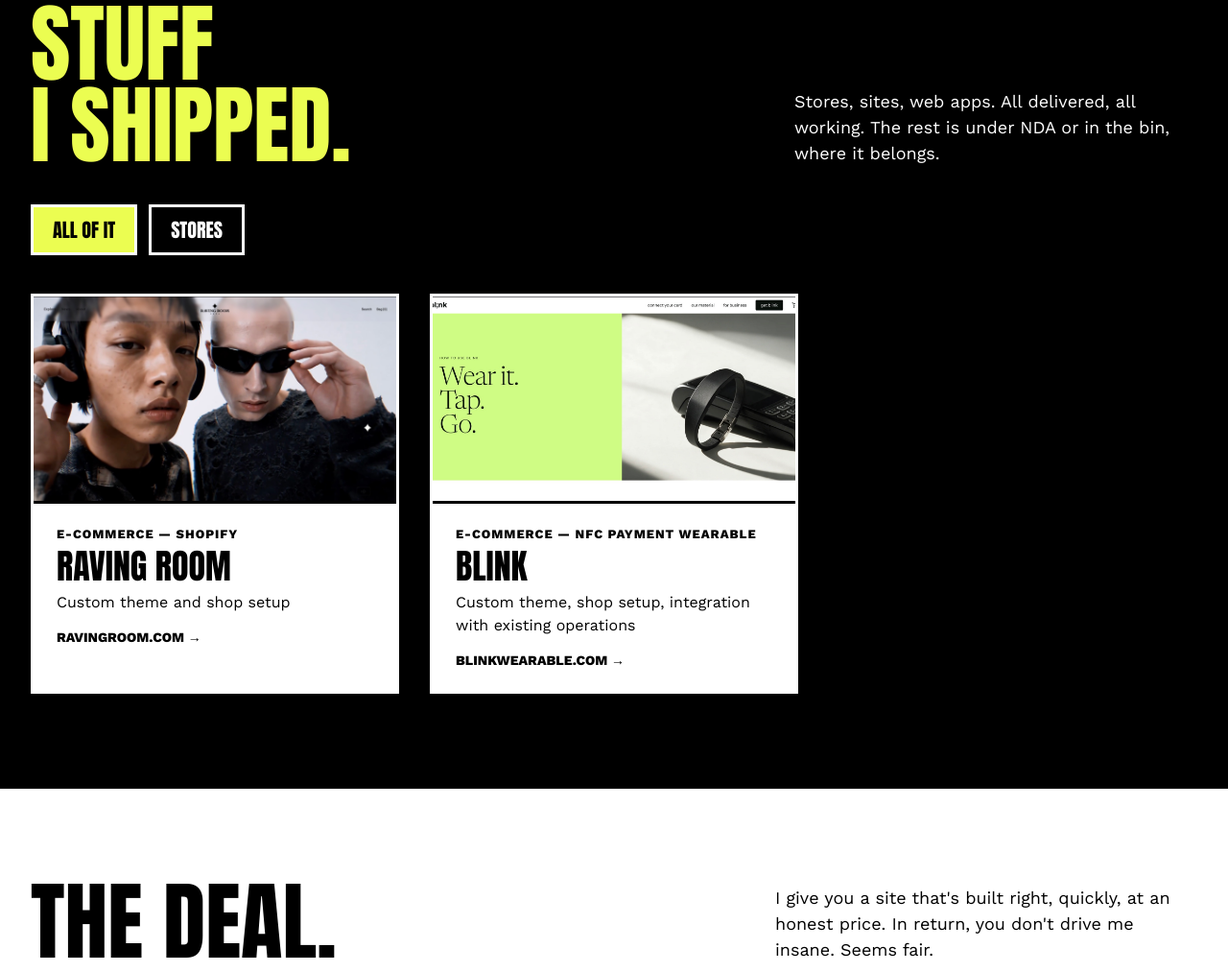
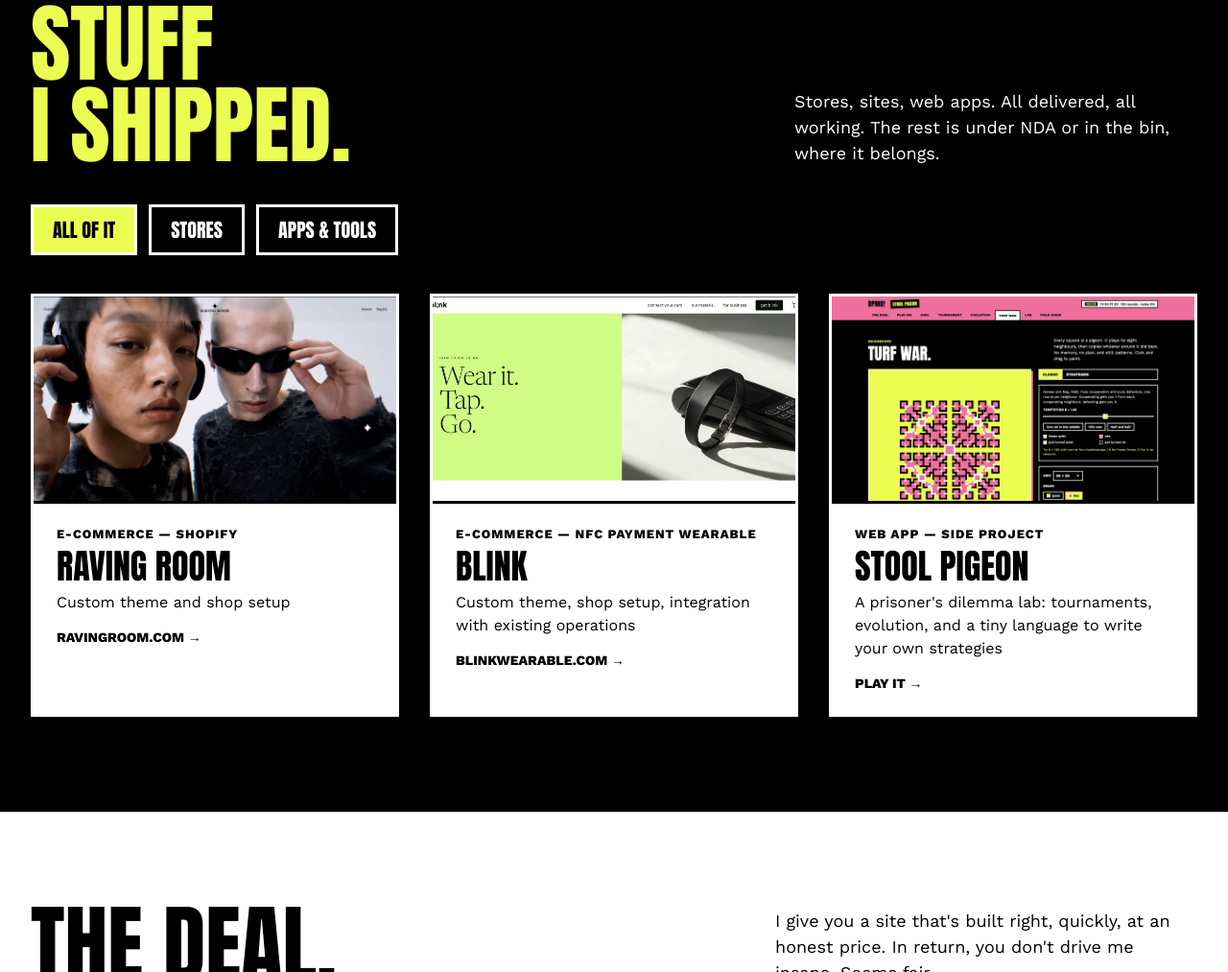
Before and after one commit to El3k0n/donotpissmeoff, a plain HTML site: page index.html in a window 1280 px wide. Shown: the part 985-1998 px from the top of the page at 96% size. Drawn offline with Linux system fonts and the light colour scheme.

Commit message:
Link Stool Pigeon, the prisoner's dilemma lab, from the work section
It goes under "Apps & tools", which is now shown. Added to the sitemap.
The privacy notice says what the lab keeps: saved strategies in the
browser's local storage, never sent to the server.

```diff
--- a/index.html
+++ b/index.html
@@ -108,11 +108,11 @@
       <h2 class="title text-lime">Stuff<br>I shipped.</h2>
       <p class="lede">Stores, sites, web apps. All delivered, all working. The rest is under NDA or in the bin, where it belongs.</p>
     </div>
-    <!-- "Apps & tools" and "Websites" stay hidden until there is a project to show under them. -->
+    <!-- "Websites" stays hidden until there is a project to show under it. -->
     <div class="filters" role="group" aria-label="Filter projects">
       <button type="button" class="toggle toggle--dark filter" data-action="filter" data-value="all" aria-pressed="true">All of it</button>
       <button type="button" class="toggle toggle--dark filter" data-action="filter" data-value="ecom" aria-pressed="false">Stores</button>
-      <button type="button" class="toggle toggle--dark filter" data-action="filter" data-value="apps" aria-pressed="false" hidden>Apps &amp; tools</button>
+      <button type="button" class="toggle toggle--dark filter" data-action="filter" data-value="apps" aria-pressed="false">Apps &amp; tools</button>
       <button type="button" class="toggle toggle--dark filter" data-action="filter" data-value="sites" aria-pressed="false" hidden>Websites</button>
     </div>
     <div class="work-grid">
@@ -132,6 +132,15 @@
           <h3 class="work-card__name">Blink</h3>
           <p class="work-card__what">Custom theme, shop setup, integration with existing operations</p>
           <p class="work-card__link">blinkwearable.com →</p>
+        </div>
+      </a>
+      <a class="work-card" href="/dilemma/" data-if="showApps">
+        <img class="work-card__shot" src="assets/work-stool-pigeon.jpg" alt="Stool Pigeon: a grid of pigeons where cooperators and defectors spread in a kaleidoscope pattern" width="1600" height="900" loading="lazy">
+        <div class="work-card__body">
+          <p class="work-card__kind">Web app — side project</p>
+          <h3 class="work-card__name">Stool Pigeon</h3>
+          <p class="work-card__what">A prisoner's dilemma lab: tournaments, evolution, and a tiny language to write your own strategies</p>
+          <p class="work-card__link">Play it →</p>
         </div>
       </a>
     </div>
--- a/sitemap.xml
+++ b/sitemap.xml
@@ -2,4 +2,5 @@
 <urlset xmlns="http://www.sitemaps.org/schemas/sitemap/0.9">
   <url><loc>https://donotpissmeoff.com/</loc></url>
   <url><loc>https://donotpissmeoff.com/privacy</loc></url>
+  <url><loc>https://donotpissmeoff.com/dilemma/</loc></url>
 </urlset>
```
Also changed, not shown: privacy.html (+2 -1 lines), assets/work-stool-pigeon.jpg (added), 1 other file.
